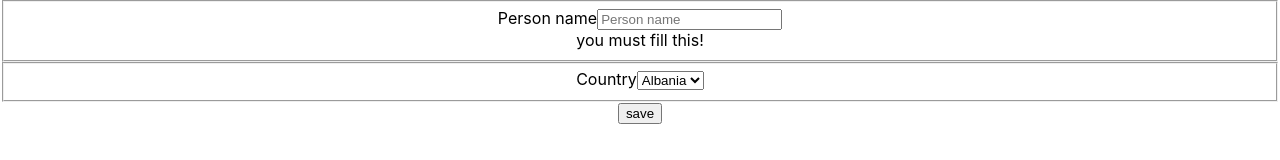
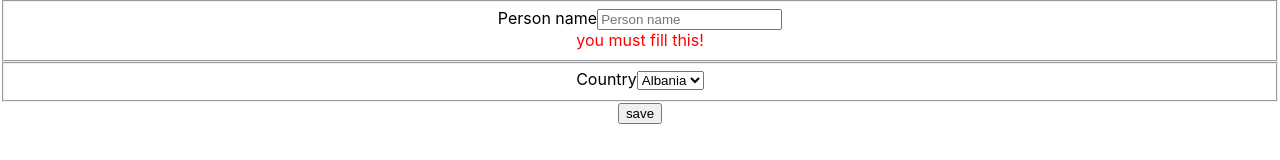
Before and after one commit to heroncakiqi/dynamic-form, a React (Create React App) app: page / in a window 1280 px wide. Shown: the top 160 px of the page. Built offline with nearby package versions, Linux system fonts and the light colour scheme.

Commit message:
updated validation

```diff
--- a/src/App.js
+++ b/src/App.js
@@ -48,16 +48,19 @@ function App() {
   const handleSubmit = e => {
     e.preventDefault();
     const errors = [];
-    setState({...state, loading: true})
     state.userInput.forEach(item => {
       if(item.error.length > 0) {
         errors.push(item.error)
       }
     })
     if(errors.length === 0) {
-      alert('thenk you for your input!')
-      setTimeout(() => setState({...state, loading: false}),300)
+      setState({...state, loading: true})
+      setTimeout(() => {
+        alert('thenk you for your input!')
+        setState({...state, loading: false})
+      },300)
     }
+    return;
   }
 
 
@@ -69,7 +72,6 @@ function App() {
           <form onSubmit={handleSubmit}>
             {
               formData.map(item => {
-                const rules = item.rules.split('|').map(item => item.split(":"));
                 const currentItem = state.userInput.findIndex(s => s.name === item.name);
                 return (
                   <React.Fragment  key={item.name}>
@@ -85,7 +87,6 @@ function App() {
                     disabled={state.loading}
                     //config
                     error={state.userInput[currentItem]['error']}
-                    rules={rules}
                     validation={item.rules}
                     options={item.options}
                     onChange={handleChange}
--- a/src/Input.js
+++ b/src/Input.js
@@ -40,7 +40,7 @@ const Input = props => {
       <label htmlFor={props.name}>{props.label}</label>
       {element}
       <br/>
-      <span>{props.error}</span>
+      <span style={{color: 'red'}}>{props.error}</span>
     </fieldset>
   )
 }
```
